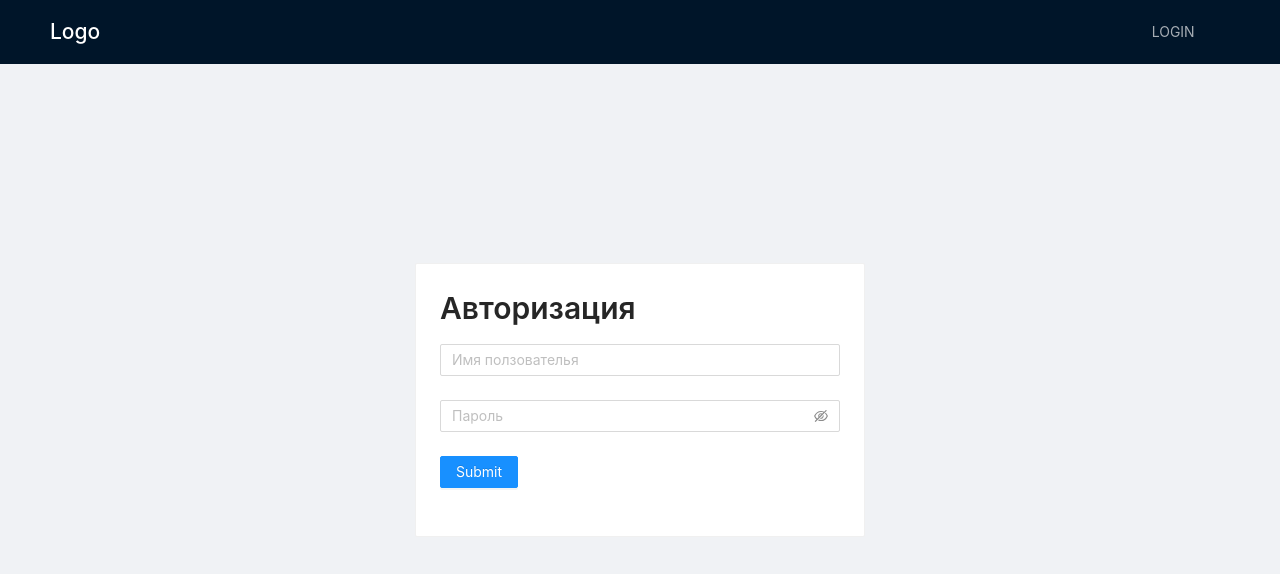
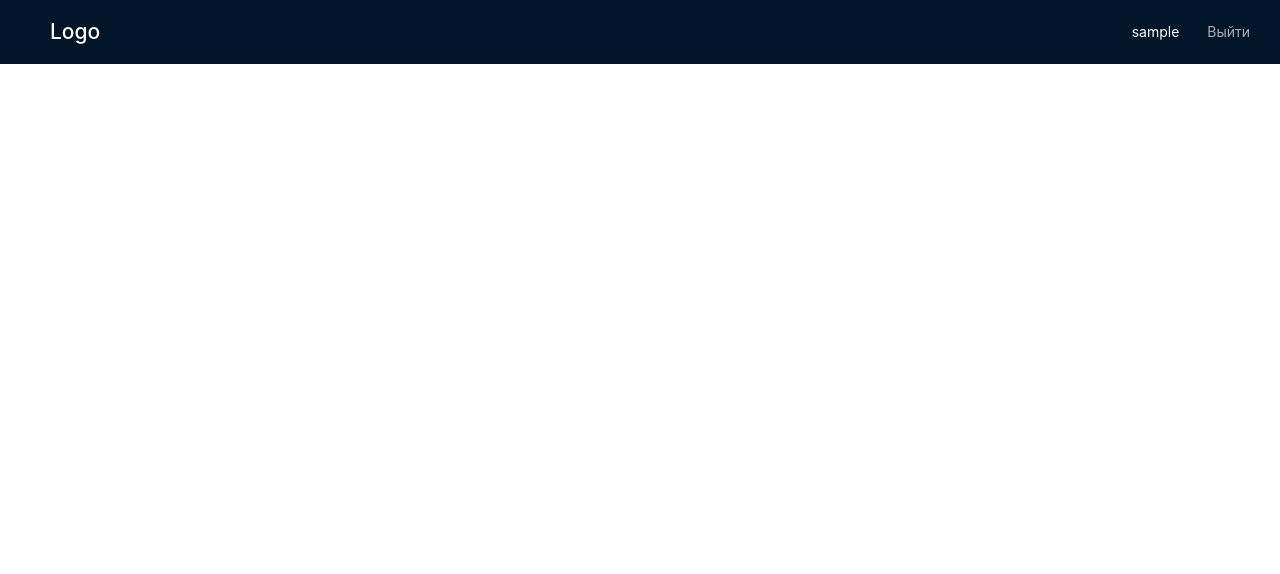
Before and after one commit to jovid1242/auth-test, a React (Create React App) app: page /profile in a window 1280 px wide. Before the commit this address led to /login. Shown: the top 574 px of the page. Built offline with nearby package versions, Linux system fonts and the light colour scheme; sample sign-in values are in the browser's storage.

Commit message:
save data user in localstorage

```diff
--- a/src/App.tsx
+++ b/src/App.tsx
@@ -1,4 +1,4 @@
-import React from "react"
+import React, { useEffect } from "react"
 
 // antd
 import { Layout } from "antd"
@@ -7,10 +7,26 @@ import { Layout } from "antd"
 import AppRouter from "components/AppRouter"
 import Navbar from "components/navbar"
 
+// hooks
+import { useAppDispatch } from "hooks/useAppDispatch"
+
+// models
+import { IUser } from "models/auth"
+
 // styles
 import "./App.css"
 
 function App() {
+    const { setUser, setIsAuth } = useAppDispatch()
+    useEffect(() => {
+        if (localStorage.getItem("auth")) {
+            setUser({
+                username: localStorage.getItem("username" || ""),
+            } as IUser)
+            setIsAuth(true)
+        }
+    }, [])
+
     return (
         <Layout>
             <Navbar />
--- a/src/components/auth/LoginForm.tsx
+++ b/src/components/auth/LoginForm.tsx
@@ -2,7 +2,6 @@ import React, { FC } from "react"
 
 // antd
 import { Button, Form, Input, Typography } from "antd"
-import { AuthActionCreators } from "store/reducers/auth/actionCreators"
 
 // hooks
 import { useAppDispatch } from "hooks/useAppDispatch"
@@ -14,11 +13,11 @@ import "styles/auth/loginForm.scss"
 const { Text, Title } = Typography
 
 const LoginForm: FC = () => {
-    const dispatch = useAppDispatch()
+    const { login } = useAppDispatch()
     const { isError, isLoading } = useTypedSelector((state) => state.auth)
 
     const submitForm = (values: any) => {
-        AuthActionCreators.login(values.username, values.password)(dispatch)
+        login(values.username, values.password)
     }
 
     const rules = (message: string) => ({
--- a/src/components/navbar/index.tsx
+++ b/src/components/navbar/index.tsx
@@ -8,11 +8,10 @@ import { RouteName } from "router"
 // hooks
 import { useTypedSelector } from "hooks/useTypedSelector"
 import { useAppDispatch } from "hooks/useAppDispatch"
-import { AuthActionCreators } from "store/reducers/auth/actionCreators"
 
 const Navbar: FC = () => {
-    const dispatch = useAppDispatch()
-    const { isAuth } = useTypedSelector((state) => state.auth)
+    const { logout } = useAppDispatch()
+    const { isAuth, user } = useTypedSelector((state) => state.auth)
     const navigate = useNavigate()
 
     return (
@@ -27,15 +26,10 @@ const Navbar: FC = () => {
                     {isAuth ? (
                         <Space>
                             <div className="" style={{ color: "#fff" }}>
-                                Jovid
+                                {user.username}
                             </div>
                             <Menu theme="dark" mode="horizontal">
-                                <Menu.Item
-                                    onClick={() =>
-                                        AuthActionCreators.logout()(dispatch)
-                                    }
-                                    key="1"
-                                >
+                                <Menu.Item onClick={() => logout()} key="1">
                                     Выйти
                                 </Menu.Item>
                             </Menu>
--- a/src/hooks/useAppDispatch.ts
+++ b/src/hooks/useAppDispatch.ts
@@ -1,4 +1,8 @@
 import { useDispatch } from "react-redux"
-import type { AppDispatch } from "store"
+import { bindActionCreators } from "redux"
+import { AuthActionCreators } from "store/reducers/auth/actionCreators"
 
-export const useAppDispatch: () => AppDispatch = useDispatch
+export const useAppDispatch = () => {
+    const dispatch = useDispatch()
+    return bindActionCreators(AuthActionCreators, dispatch)
+}
```
